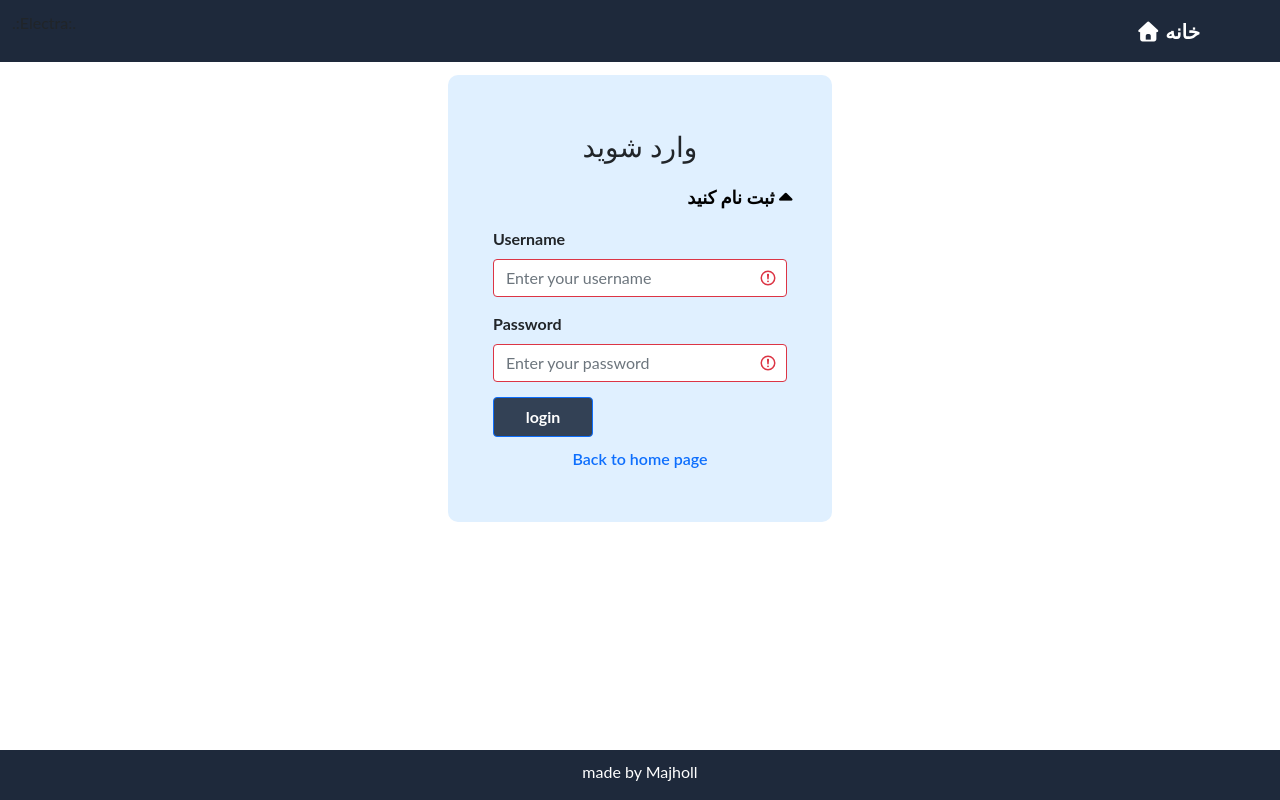
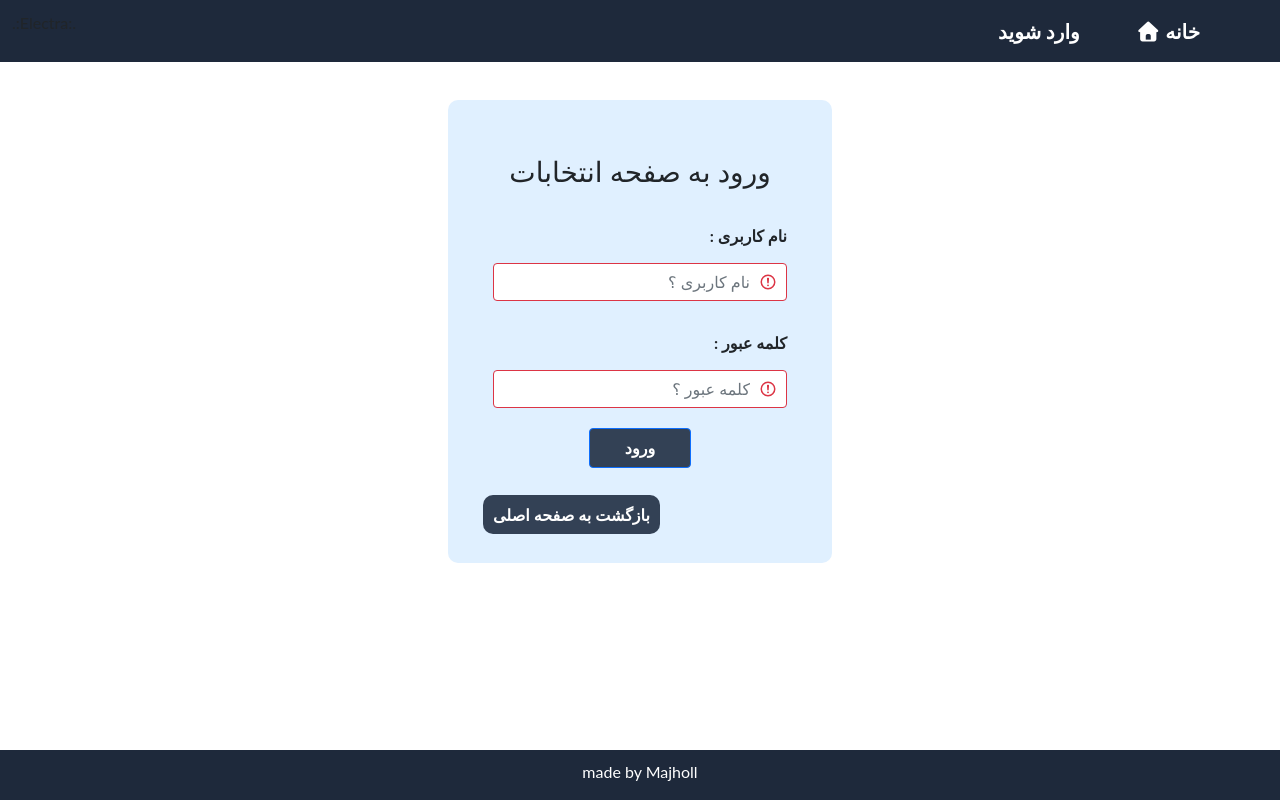
Before and after one commit to Majholl/electra, a Django app: page /authentication/ in a window 1280 px wide. Run offline with Django 5.2, Linux system fonts and the light colour scheme; some libraries are stand-ins or nearby versions.

Commit message:
bugs fixed & improvments done on sidebars, headers & verify-opt.html added

```diff
--- a/main/settings/base.py
+++ b/main/settings/base.py
@@ -74,8 +74,10 @@ MIDDLEWARE = [
 ] + LOCAL_MIDDLEWARE
 
 
-
-
+AUTHENTICATION_BACKENDS = [
+    'core_apps.user.authentication.AllowInactiveUserBackend',
+    'django.contrib.auth.backends.ModelBackend',
+]
 
 
 # Media root
--- a/template/authentications/login.html
+++ b/template/authentications/login.html
@@ -5,32 +5,32 @@
 <div class="login-page">
 
     <div class="login-section">
-
-        <h3>وارد شوید</h3>
-
-        <p class="login-section register-page"><a href="{% url 'AuthRegister' %}">ثبت نام کنید<i class="fa-solid fa-caret-up"></i></a></p>
-
+        <h3>ورود به صفحه انتخابات</h3>
         <form class="login-section was-validated form-area" method="post" action="{% url 'loginToSystem' %}">
             {% csrf_token %}
             <div class="from-username">
 
-                        <label for="validationUsername" class="form-label">Username</label>
-                        <input type="text" class="form-control is-invalid" name="username" id="validationServer05" aria-describedby="validationServer05Feedback" required placeholder="Enter your username">
+                <label for="validationUsername" class="form-label"> نام کاربری : </label>
+                <input type="text" class="form-control is-invalid" name="username" id="validationServer05" aria-describedby="validationServer05Feedback" required placeholder="نام کاربری ؟">
 
             </div>
 
             <div class="from-password">
 
-                        <label for="validationPassword" class="form-label">Password</label>
-                        <input type="password" class="form-control is-invalid" name="password" id="validationServer05" aria-describedby="validationServer05Feedback" required placeholder="Enter your password">
+                <label for="validationPassword" class="form-label"> کلمه عبور : </label>
+                <input type="password" class="form-control is-invalid" name="password" id="validationServer05" aria-describedby="validationServer05Feedback" required placeholder="کلمه عبور ؟">
 
             </div>
 
-                    <button class="btn btn-primary" type="submit">login</button><br>
+            <div class="form-buttom-button">
+                <button class="btn btn-primary" type="submit">ورود</button><br>
+            </div>
+
         </form>
 
-        <p class="login-section back-url"><a href="{% url 'HomePage' %}">Back to home page</a></p>
+        <p class="login-section back-url"><a href="{% url 'HomePage' %}">بازگشت به صفحه اصلی</a></p>
     </div>
+
 
     <div class="success-msg">
 
@@ -69,8 +69,9 @@
 }
 
 div.login-section {
+    min-width: 350px;
     width: 30%;
-    margin: 75px 0px 25px;
+    margin: 100px 0px 50px;
     background: rgb(224, 240, 255);
     padding: 35px;
     border-radius: 10px;
@@ -85,28 +86,16 @@ div.login-section {
 
 
 
-.register-page{
-    text-align: end;
-    font-size: 18px;
-}
-
-.register-page a {
-    text-decoration: none;
-    font-weight: 800;
-    color: black;
+.form-area {
+    margin: 0px 10px 10px 10px;
+    font-weight: 700;
+    direction: rtl;
 
 }
 
 
-.register-page:hover a{
-    color: #1E293B;
-    text-decoration: underline;
-}
-
-.form-area {
-    margin: 0px 10px 10px 10px;
-    font-weight: 700;
-
+.form-label {
+    margin: 15px 0px !important;
 }
 
 .from-password {
@@ -118,9 +107,17 @@ div.login-section {
     margin: 0px 0px 15px 0px;}
 
 
+.form-buttom-button {
+    width: auto;
+    margin: 20px 0px 20px 0px;
+    display: flex;
+    justify-content: center;
+    align-items: center;
+}
+
 
 .login-section button {
-    width: 100px;
+    width: 35%;
     height: 40px;
     font-weight: bold;
     background: #334155;
@@ -143,17 +140,22 @@ div.login-section {
 
 
 .back-url{
-    margin-top: 10px;
-    text-align: center;
+    position: relative;
+    top: 15px;
 }
 
 
 .back-url a {
+    color: white;
     text-decoration: none;
     font-weight: 600;
+    background: #334155;
+    padding: 10px 10px 10px;
+    border-radius: 10px;
 }
 
 .back-url a:hover {
+    background-color: white;
     color: black;
 }
 
--- a/template/header.html
+++ b/template/header.html
@@ -18,11 +18,17 @@
 
             <ul class="navbar-nav icons-section me-auto mb-2 mb-lg-0 ">
 
-                {% if userauth.is_authenticated %}
+                {% if userauth.is_authenticated  %}
                 <li class="nav-item">
-                    <a class="nav-link" href="{% url 'AdminDashboard' %}">
+                    {% if usertype == 'user' %}
+                    <a class="nav-link" href="{% url 'UserPanel' %}">
                         داشبورد من <i class="fa-solid fa-gear"></i>
                     </a>
+                    {% else %}
+                        <a class="nav-link" href="{% url 'AdminDashboard' %}">
+                        داشبورد من <i class="fa-solid fa-gear"></i>
+                        </a>
+                    {% endif %}
                 </li>
                 {% endif %}
 
@@ -31,6 +37,14 @@
                        خانه <i class="fa-solid fa-house"></i>
                     </a>
                 </li>
+
+                {% if  not userauth.is_authenticated %}
+                <li class="nav-item">
+                    <a class="nav-link active" aria-current="page" href="{% url 'AuthLogin' %}">
+                    وارد شوید<i class="fa-solid fa-login"></i>
+                    </a>
+                </li>
+                {% endif %}
 
             </ul>
 
--- a/template/root.html
+++ b/template/root.html
@@ -42,7 +42,8 @@
 {% block register_page %} {% endblock %}
 
 
-
+<!-- OTP  -->
+{% block verify_otp  %} {% endblock %}
 
 
 <!-- Admin Dashboard -->
--- a/template/user/sidebar-user.html
+++ b/template/user/sidebar-user.html
@@ -9,7 +9,11 @@
                 <div class="user-panel">
 
                     <div class="admin-image-section">
-                        <img src="{{ profile }}" class="admin-image-section img" alt="{{ username }}" width="75px" height="75px">
+                    {% if profile %}
+                        <img src="{{ profile.url }}" class="admin-image-section img" alt="{{ username }}" width="75px" height="75px">
+                    {% else %}
+                        <img src="../static/user.png" class="admin-image-section img" alt="{{ username }}" width="75px" height="75px">
+                    {% endif %}
                     </div>
 
                     <div class="admin-info-section">
```
Also changed, not shown: core_apps/voting/views.py (+13 -0 lines), template/verify-otp.html (added, +28 -0 lines), static/user.png (added). Lines whose indentation alone changed are shown as unchanged.
